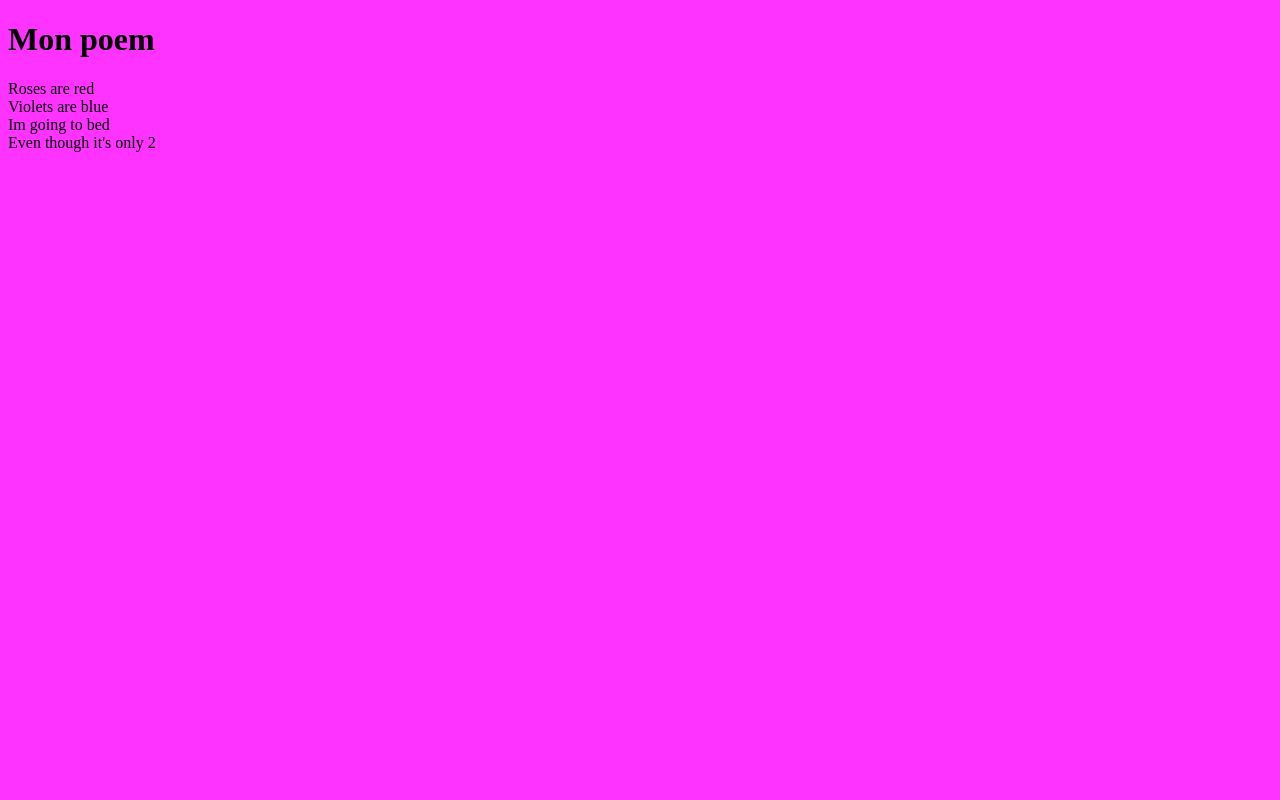
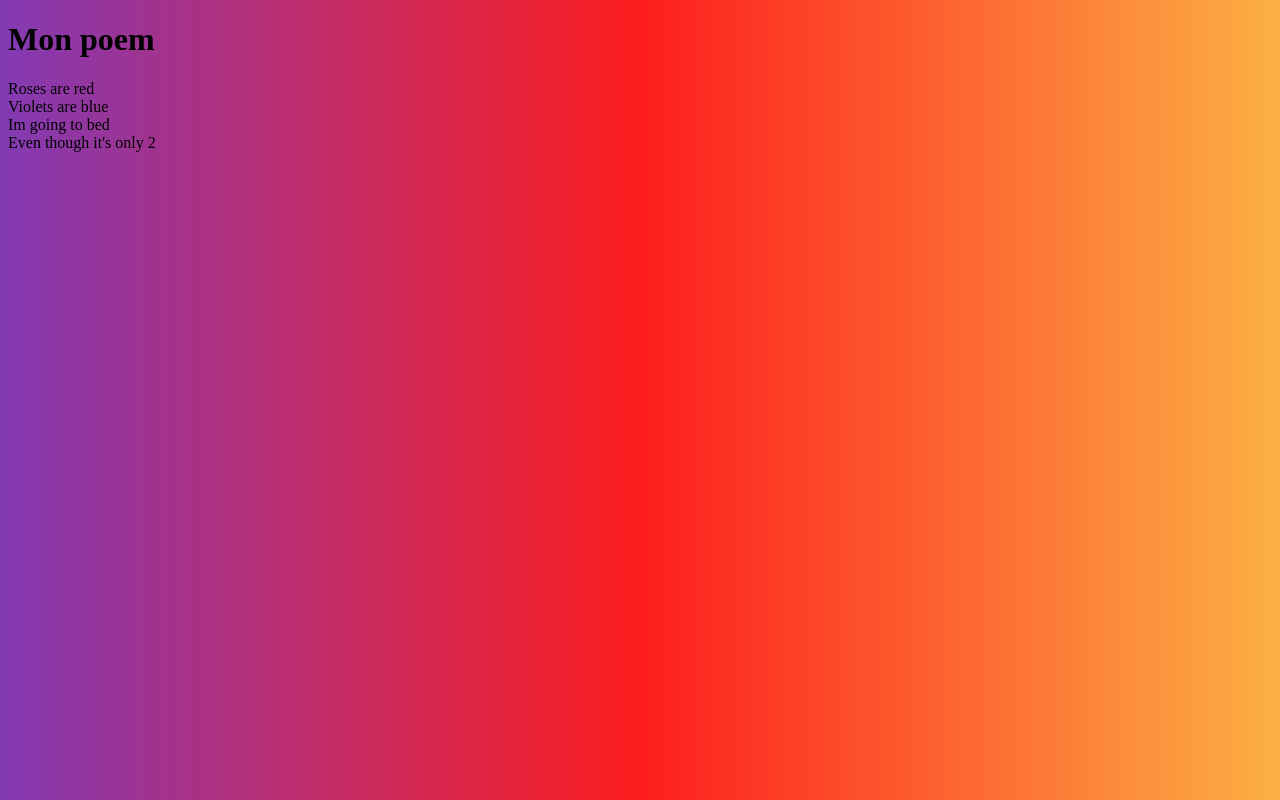
Before and after one commit to seljac29/seljac29.github.io, a plain HTML site: page Poem.html in a window 1280 px wide. Drawn offline with Linux system fonts and the light colour scheme.

Commit message:
Update Poem.html

```diff
--- a/Poem.html
+++ b/Poem.html
@@ -6,7 +6,8 @@
     </head>
     <style>
         body{
-            background-color:rgb(255,51,255)}
+            background: rgb(131,58,180);
+background: linear-gradient(90deg, rgba(131,58,180,1) 0%, rgba(253,29,29,1) 50%, rgba(252,176,69,1) 100%);}
     </style>
     <body>
 
```
